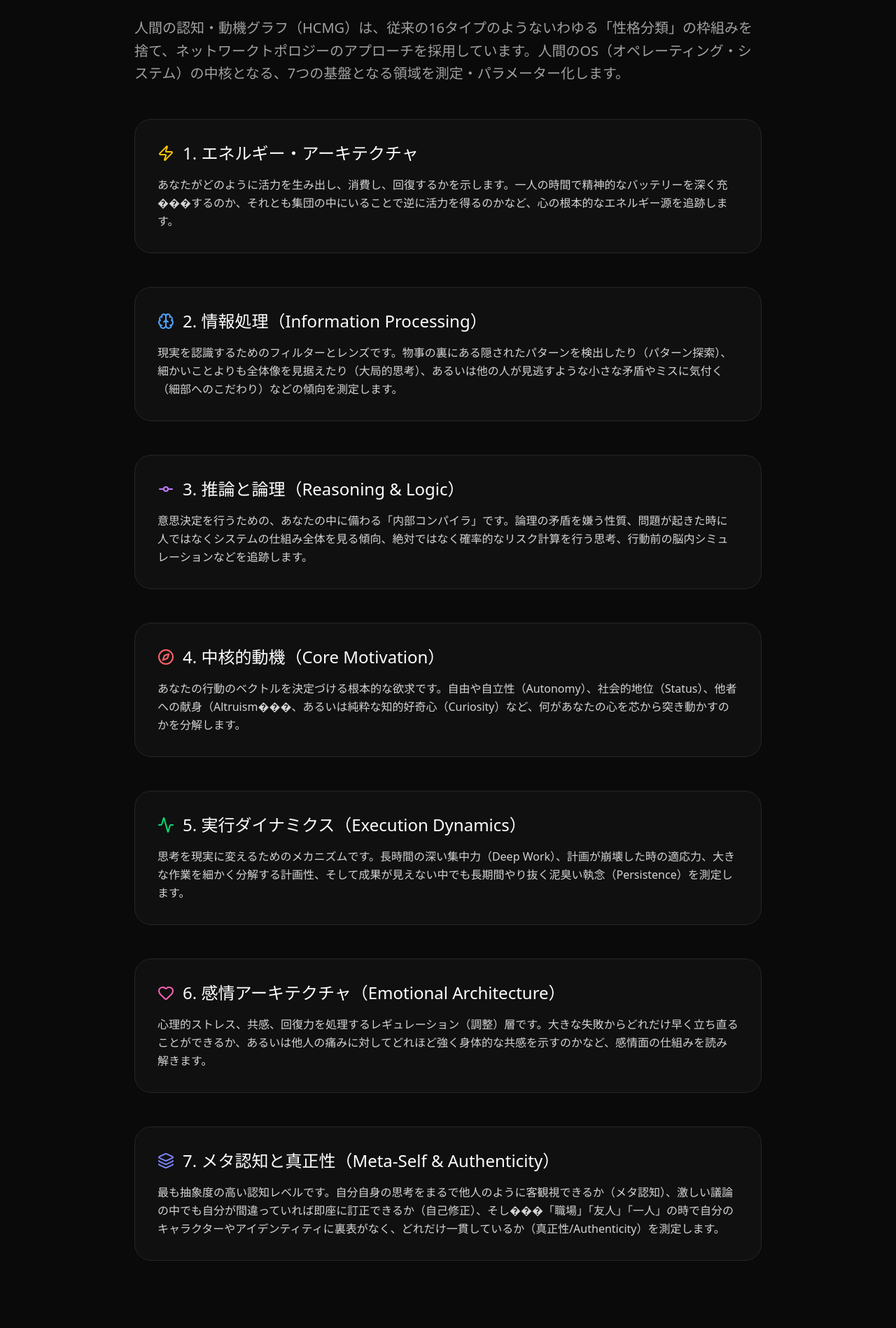
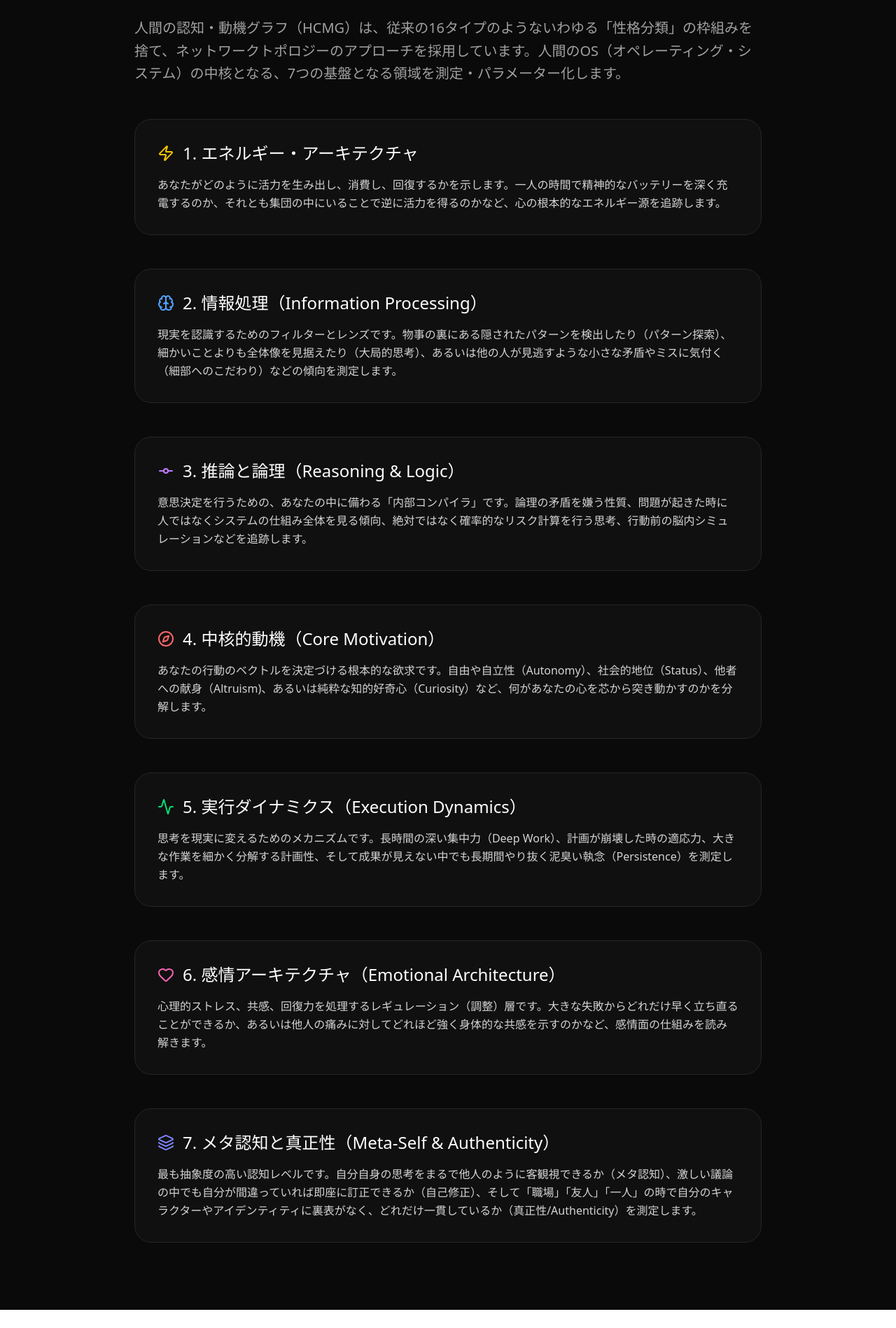
Before and after one commit to TJ07261999/Human-Cognitive-Motivational-Graph-HCMG, a React (Vite) app: page /theory in a window 1280 px wide. Shown: the part 200-2098 px from the top of the page at 70% size. After the commit the page ends 2072 px from the top, so only its background shows below. Built offline with nearby package versions, Linux system fonts and the light colour scheme.

Commit message:
Update LanguageContext.tsx

```diff
--- a/src/i18n/LanguageContext.tsx
+++ b/src/i18n/LanguageContext.tsx
@@ -111,7 +111,7 @@ const translations = {
     'r.not_found_title': '404 - Not Found',
     'r.not_found_desc_1': '結果データが見つかりませんでした。',
     'r.not_found_desc_2': '正しい共有URL（例: /results/xxxxxxxx）であるか確認してください。',
-    'r.not_found_desc_3': 'データベースへの保存に失敗した場合、共有リンクは生成されません��',
+    'r.not_found_desc_3': 'データベースへの保存に失敗した場合、共有リンクは生成されません。',
     'r.title': 'トポロジー生成完了',
     'r.subtitle': '回答に基づき、あなたの中核的な認知・動機プロファイルが生成されました。',
     'r.archetypes': '認知アーキタイプ',
@@ -131,19 +131,19 @@ const translations = {
     'theory.title': 'HCMG 理論基盤',
     'theory.intro': '人間の認知・動機グラフ（HCMG）は、従来の16タイプのようないわゆる「性格分類」の枠組みを捨て、ネットワークトポロジーのアプローチを採用しています。人間のOS（オペレーティング・システム）の中核となる、7つの基盤となる領域を測定・パラメーター化します。',
     'theory.energy.title': '1. エネルギー・アーキテクチャ',
-    'theory.energy.desc': 'あなたがどのように活力を生み出し、消費し、回復するかを示します。一人の時間で精神的なバッテリーを深く充���するのか、それとも集団の中にいることで逆に活力を得るのかなど、心の根本的なエネルギー源を追跡します。',
+    'theory.energy.desc': 'あなたがどのように活力を生み出し、消費し、回復するかを示します。一人の時間で精神的なバッテリーを深く充電するのか、それとも集団の中にいることで逆に活力を得るのかなど、心の根本的なエネルギー源を追跡します。',
     'theory.information.title': '2. 情報処理（Information Processing）',
     'theory.information.desc': '現実を認識するためのフィルターとレンズです。物事の裏にある隠されたパターンを検出したり（パターン探索）、細かいことよりも全体像を見据えたり（大局的思考）、あるいは他の人が見逃すような小さな矛盾やミスに気付く（細部へのこだわり）などの傾向を測定します。',
     'theory.reasoning.title': '3. 推論と論理（Reasoning & Logic）',
     'theory.reasoning.desc': '意思決定を行うための、あなたの中に備わる「内部コンパイラ」です。論理の矛盾を嫌う性質、問題が起きた時に人ではなくシステムの仕組み全体を見る傾向、絶対ではなく確率的なリスク計算を行う思考、行動前の脳内シミュレーションなどを追跡します。',
     'theory.motivation.title': '4. 中核的動機（Core Motivation）',
-    'theory.motivation.desc': 'あなたの行動のベクトルを決定づける根本的な欲求です。自由や自立性（Autonomy）、社会的地位（Status）、他者への献身（Altruism���、あるいは純粋な知的好奇心（Curiosity）など、何があなたの心を芯から突き動かすのかを分解します。',
+    'theory.motivation.desc': 'あなたの行動のベクトルを決定づける根本的な欲求です。自由や自立性（Autonomy）、社会的地位（Status）、他者への献身（Altruism)、あるいは純粋な知的好奇心（Curiosity）など、何があなたの心を芯から突き動かすのかを分解します。',
     'theory.execution.title': '5. 実行ダイナミクス（Execution Dynamics）',
     'theory.execution.desc': '思考を現実に変えるためのメカニズムです。長時間の深い集中力（Deep Work）、計画が崩壊した時の適応力、大きな作業を細かく分解する計画性、そして成果が見えない中でも長期間やり抜く泥臭い執念（Persistence）を測定します。',
     'theory.emotion.title': '6. 感情アーキテクチャ（Emotional Architecture）',
     'theory.emotion.desc': '心理的ストレス、共感、回復力を処理するレギュレーション（調整）層です。大きな失敗からどれだけ早く立ち直ることができるか、あるいは他人の痛みに対してどれほど強く身体的な共感を示すのかなど、感情面の仕組みを読み解きます。',
     'theory.meta.title': '7. メタ認知と真正性（Meta-Self & Authenticity）',
-    'theory.meta.desc': '最も抽象度の高い認知レベルです。自分自身の思考をまるで他人のように客観視できるか（メタ認知）、激しい議論の中でも自分が間違っていれば即座に訂正できるか（自己修正）、そし���「職場」「友人」「一人」の時で自分のキャラクターやアイデンティティに裏表がなく、どれだけ一貫しているか（真正性/Authenticity）を測定します。'
+    'theory.meta.desc': '最も抽象度の高い認知レベルです。自分自身の思考をまるで他人のように客観視できるか（メタ認知）、激しい議論の中でも自分が間違っていれば即座に訂正できるか（自己修正）、そして「職場」「友人」「一人」の時で自分のキャラクターやアイデンティティに裏表がなく、どれだけ一貫しているか（真正性/Authenticity）を測定します。'
   },
   ko: {
     'landing.title': 'HCMG - Personality Assessment',
```
